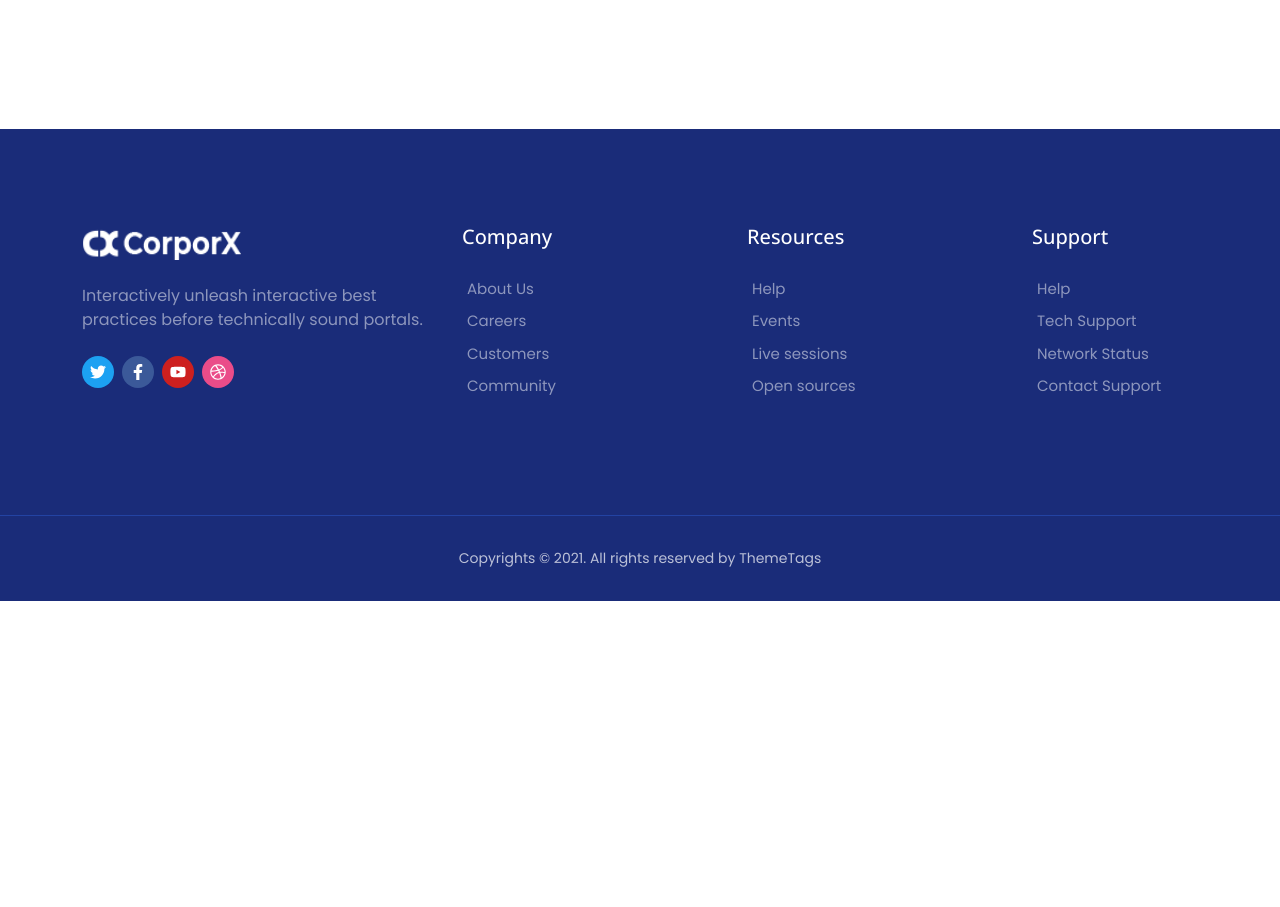
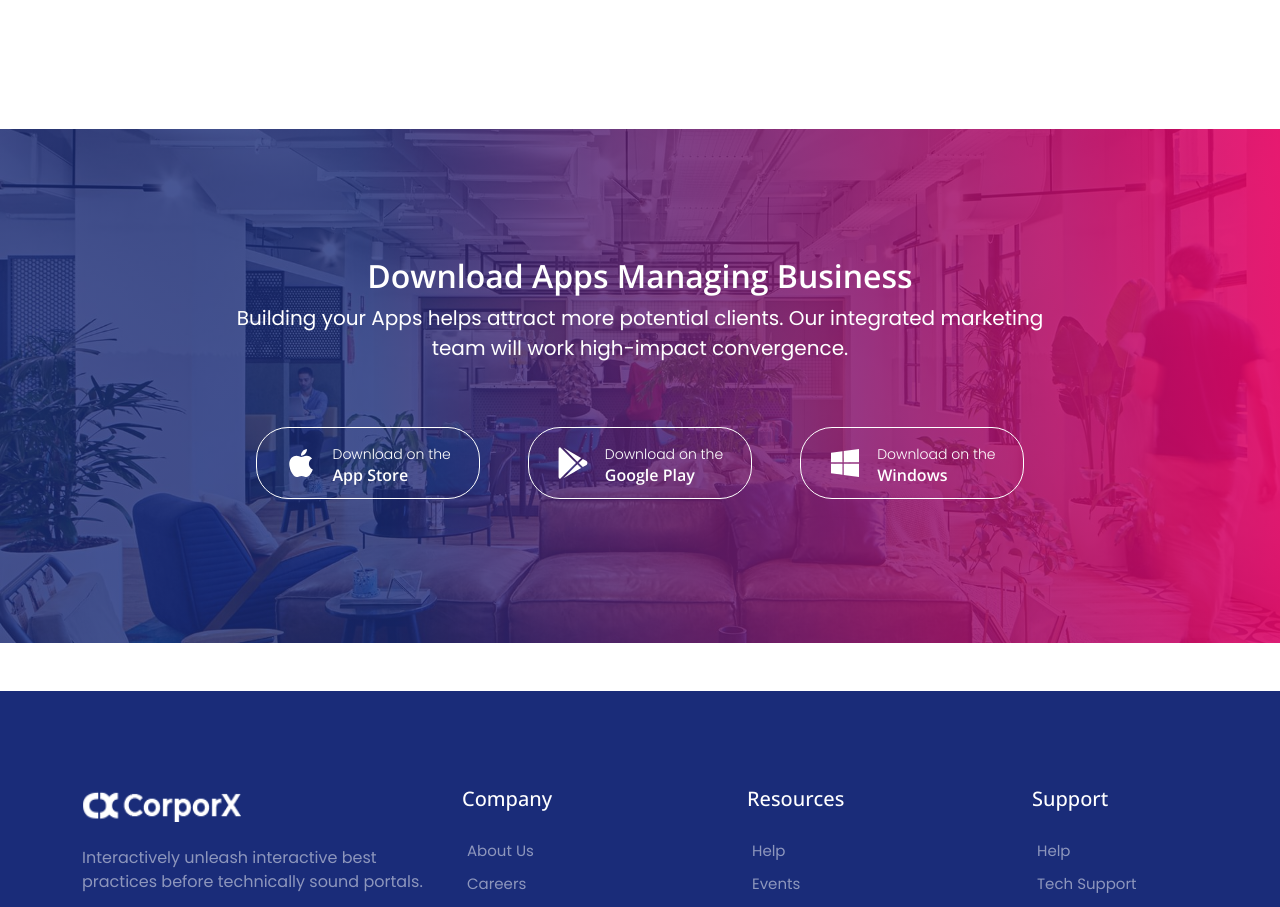
Before and after one commit to jateen1415/corprox, a Next.js app: page /about-us in a window 1280 px wide. Shown: the part 1180-2087 px from the top of the page. Before the commit the page ends 1781 px from the top, so only its background shows below. Built offline with nearby package versions, Linux system fonts and the light colour scheme.

Commit message:
created login disable button and business store banner

```diff
--- a/app/about-us/page.jsx
+++ b/app/about-us/page.jsx
@@ -7,6 +7,7 @@ import styles from "./style.module.scss";
 import { MeetTeam } from "@/components/aboutUs/meetTeam";
 import { HeroBannerCustom } from "@/components/ui/heroBannerCustom";
 import { Sidebar } from "@/components/aboutUs/Sidebar";
+import { BusinessApp } from "@/components/aboutUs/businessApp";
 
 export default function AboutUs() {
   const [show, setShow] = useState(false);
@@ -82,6 +83,9 @@ export default function AboutUs() {
           </div>
         </div>
       </section>
+      <section className="mb-5">
+        <BusinessApp heading="Download Apps Managing Business" />
+      </section>
 
       <Footer />
     </div>
--- a/components/aboutUs/Sidebar/index.jsx
+++ b/components/aboutUs/Sidebar/index.jsx
@@ -22,6 +22,22 @@ function Sidebar({}) {
     event.preventDefault();
   };
 
+  function SubmitButton() {
+    if (email && password) {
+      return (
+        <button className="btn btn-danger" type="button">
+          Submit
+        </button>
+      );
+    } else {
+      return (
+        <button className="btn btn-danger" type="button" disabled>
+          Submit
+        </button>
+      );
+    }
+  }
+
   return (
     <>
       <div className={styles.sidebarMain}>
@@ -42,6 +58,7 @@ function Sidebar({}) {
                 required
               />
             </div>
+
             <div class="form-group">
               <label htmlFor="" className="mb-1">
                 Password
@@ -65,10 +82,9 @@ function Sidebar({}) {
                 </span>
               </div>
             </div>
+
             <div className="form-group d-flex justify-content-end mt-4">
-              <button type="button" class="btn btn-danger">
-                Login
-              </button>
+              <SubmitButton />
             </div>
           </form>
         </div>
--- /dev/null
+++ b/components/aboutUs/businessApp/index.jsx
@@ -0,0 +1,63 @@
+import Link from "next/link";
+import styles from "./style.module.scss";
+import { FaApple, FaGooglePlay, FaWindows } from "react-icons/fa";
+
+function BusinessApp(props) {
+  const countStatus = [
+    {
+      icon: <FaApple size={32} />,
+      countNumber: "Download on the",
+      countText: "App Store",
+      link:"https://www.apple.com/in/app-store/"
+    },
+    {
+      icon: <FaGooglePlay size={32} />,
+      countNumber: "Download on the",
+      countText: "Google Play",
+      link:"https://play.google.com"
+    },
+    {
+      icon: <FaWindows size={32} />,
+      countNumber: "Download on the",
+      countText: "Windows",
+      link:"https://www.microsoft.com/"
+    },
+  ];
+  return (
+    <div className={styles.banner}>
+      <div className="container">
+        <div className="row d-flex justify-content-center">
+          <div className="col-9 col-md-10 col-lg-9">
+            <div className={styles.heroText}>
+              <h2>Download Apps Managing Business</h2>
+              <p className={styles.leadText}>
+                Building your Apps helps attract more potential clients. Our
+                integrated marketing team will work high-impact convergence.
+              </p>
+            </div>
+          </div>
+        </div>
+
+        <div className={styles.column}>
+          {countStatus.map((data, index) => (
+            <div key={index} className={styles.downloadBtnWrap}>
+              <a href={data.link}>
+                <button className={styles.pillBtn}>
+                  <div className={styles.counterIcon}>{data.icon}</div>
+                  <div className={styles.pillTextGroup}>
+                    <span className={`${styles.countNumber} my-2`}>
+                      {data.countNumber}
+                    </span>
+                    <h3 className={styles.countText}>{data.countText}</h3>
+                  </div>
+                </button>
+              </a>
+            </div>
+          ))}
+        </div>
+      </div>
+    </div>
+  );
+}
+
+export { BusinessApp };
--- /dev/null
+++ b/components/aboutUs/businessApp/style.module.scss
@@ -0,0 +1,94 @@
+@import "~/styles/partials/config";
+
+.banner {
+  width: 100%;
+  position: relative;
+  background: url("../../../public/download.jpeg") no-repeat center center fixed;
+  width: 100%;
+  background-size: cover;
+  padding-top: 8rem;
+  padding-bottom: 8rem;
+  @include mobile {
+    grid-template-columns: repeat(2, 1fr);
+    padding-top: 3rem;
+    padding-bottom: 3rem;
+  }
+
+  &::after {
+    content: "";
+    width: 100%;
+    height: 100%;
+    position: absolute;
+    top: 0;
+    left: 0;
+    z-index: 1;
+    background: linear-gradient(
+      85deg,
+      rgba(26, 44, 121, 0.8) 30%,
+      rgba(232, 5, 102, 0.9) 100%
+    );
+  }
+  .heroText {
+    h2 {
+      font-size: 2rem;
+      font-weight: 600;
+    }
+    .leadText {
+      font-size: 1.25rem;
+      font-weight: 400;
+    }
+    text-align: center;
+    position: relative;
+    margin-bottom: 3rem;
+    z-index: 9;
+  }
+  .column {
+    display: flex;
+    grid-template-columns: repeat(3, 1fr);
+    justify-content: center;
+    gap: 0 1rem;
+    position: relative;
+    padding: 0 0.3125rem;
+    z-index: 2;
+
+    .downloadBtnWrap {
+      padding: 1rem;
+      text-align: center;
+      color: color(foreground);
+
+      .pillBtn {
+        color: color(foreground);
+        padding: 0.7rem 1.75rem;
+        border: 1px solid color(foreground);
+        border-radius: 2rem;
+        display: flex;
+        align-items: center;
+        &:hover {
+          background-color: color(foreground);
+          color: color(background);
+        }
+        .counterIcon {
+          height: 3rem;
+          height: 3rem;
+          display: flex;
+          align-items: center;
+          margin-right: 1rem;
+        }
+        .pillTextGroup {
+          text-align: left;
+          .countNumber {
+            font-size: 0.875rem;
+            font-weight: 300;
+            line-height: 1.3;
+          }
+          .countText {
+            font-size: 1rem;
+            font-weight: 600;
+
+            margin: 0;
+          }
+        }
+      }
+    }
+  }
+}
```
Also changed, not shown: app/not-found.js (renamed from app/not-found.jsx).
